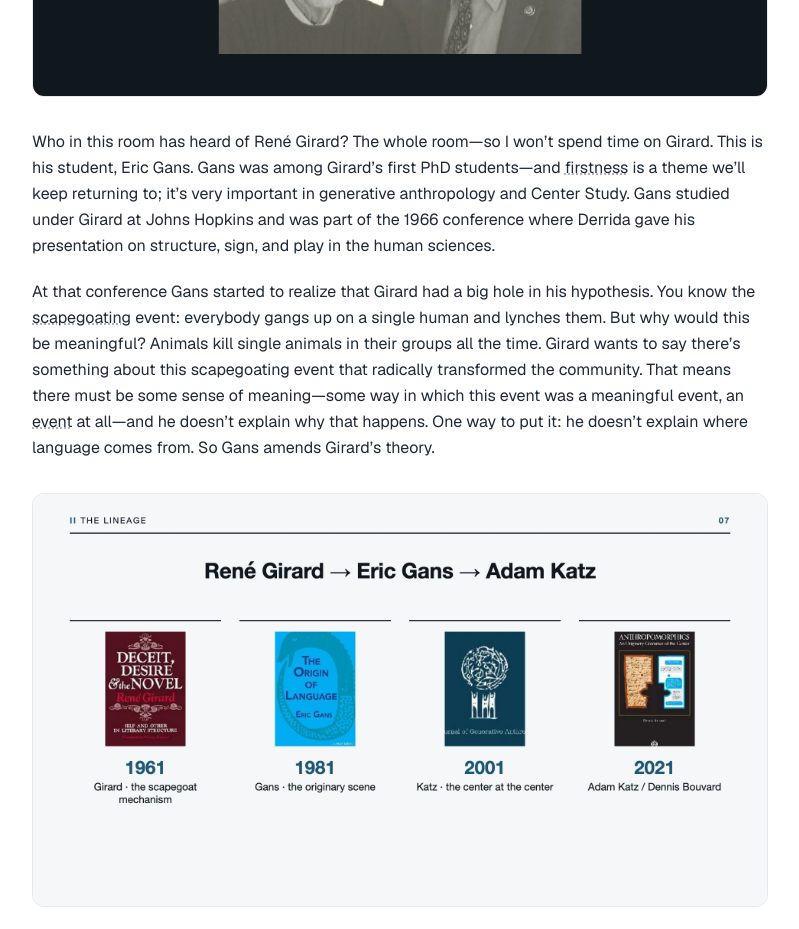
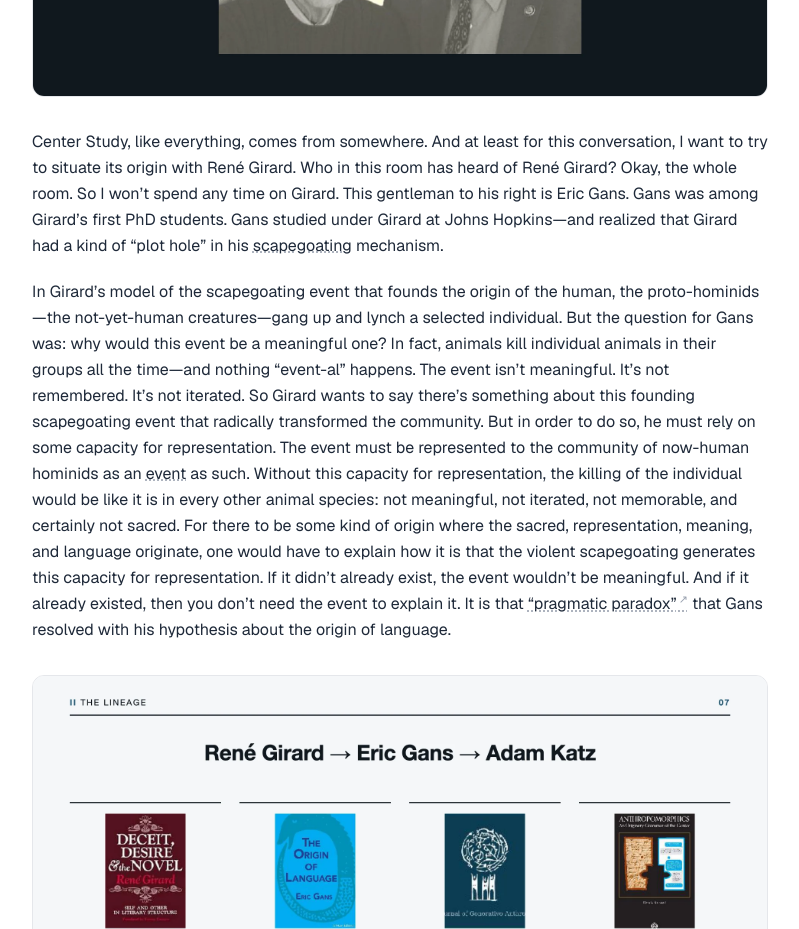
Before and after one commit to zackabaker/center-search-center, a Next.js app: page /intro-center-study-zack-baker in a window 1280 px wide. Shown: the part 3240-4169 px from the top of the page, without its empty margins (240-1039 px from the left). Built offline with nearby package versions, Linux system fonts and the light colour scheme; no server answers.

Commit message:
Talk page: dictated rewrite of Section II opening (Girard/Gans, plot hole, pragmatic paradox)
Co-Authored-By: Claude Fable 5 <noreply@anthropic.com>

```diff
--- a/src/app/intro-center-study-zack-baker/page.tsx
+++ b/src/app/intro-center-study-zack-baker/page.tsx
@@ -201,30 +201,42 @@ export default function IntroPage() {
       <H2>II. The lineage</H2>
       <Slide n={6} alt="René Girard and Eric Gans" />
       <P>
-        Who in this room has heard of René Girard? The whole room&mdash;so I
-        won&rsquo;t spend time on Girard. This is his student, Eric Gans. Gans
-        was among Girard&rsquo;s first PhD students&mdash;and{' '}
-        <TermLink href="/guide/concepts/firstness" defKey="c:firstness" className={TERM_CLASS} title="Concept: firstness">firstness</TermLink>
-        {' '}is a theme we&rsquo;ll keep returning to; it&rsquo;s very important in
-        generative anthropology and Center Study. Gans studied under Girard at
-        Johns Hopkins and was part of the 1966 conference where Derrida gave
-        his presentation on structure, sign, and play in the human sciences.
+        Center Study, like everything, comes from somewhere. And at least for
+        this conversation, I want to try to situate its origin with René
+        Girard. Who in this room has heard of René Girard? Okay, the whole
+        room. So I won&rsquo;t spend any time on Girard. This gentleman to his
+        right is Eric Gans. Gans was among Girard&rsquo;s first PhD students.
+        Gans studied under Girard at Johns Hopkins&mdash;and realized that
+        Girard had a kind of &ldquo;plot hole&rdquo; in his{' '}
+        <TermLink href="/guide/concepts/scapegoating" defKey="c:scapegoating" className={TERM_CLASS} title="Concept: scapegoating">scapegoating</TermLink>
+        {' '}mechanism.
       </P>
       <P>
-        At that conference Gans started to realize that Girard had a big hole
-        in his hypothesis. You know the{' '}
-        <TermLink href="/guide/concepts/scapegoating" defKey="c:scapegoating" className={TERM_CLASS} title="Concept: scapegoating">scapegoating</TermLink>
-        {' '}event: everybody gangs up on a single human and lynches them. But
-        why would this be meaningful?
-        Animals kill single animals in their groups all the time. Girard wants
-        to say there&rsquo;s something about this scapegoating event that
-        radically transformed the community. That means there must be some
-        sense of meaning&mdash;some way in which this event was a meaningful
-        event, an{' '}
+        In Girard&rsquo;s model of the scapegoating event that founds the
+        origin of the human, the proto-hominids&mdash;the not-yet-human
+        creatures&mdash;gang up and lynch a selected individual. But the
+        question for Gans was: why would this event be a meaningful one? In
+        fact, animals kill individual animals in their groups all the
+        time&mdash;and nothing &ldquo;event-al&rdquo; happens. The event
+        isn&rsquo;t meaningful. It&rsquo;s not remembered. It&rsquo;s not
+        iterated. So Girard wants to say there&rsquo;s something about this
+        founding scapegoating event that radically transformed the community.
+        But in order to do so, he must rely on some capacity for
+        representation. The event must be represented to the community of
+        now-human hominids as an{' '}
         <TermLink href="/guide/concepts/event" defKey="c:event" className={TERM_CLASS} title="Concept: event">event</TermLink>
-        {' '}at all&mdash;and he doesn&rsquo;t explain why that
-        happens. One way to put it: he doesn&rsquo;t explain where language
-        comes from. So Gans amends Girard&rsquo;s theory.
+        {' '}as such. Without this capacity for representation, the killing of
+        the individual would be like it is in every other animal species: not
+        meaningful, not iterated, not memorable, and certainly not sacred. For
+        there to be some kind of origin where the sacred, representation,
+        meaning, and language originate, one would have to explain how it is
+        that the violent scapegoating generates this capacity for
+        representation. If it didn&rsquo;t already exist, the event
+        wouldn&rsquo;t be meaningful. And if it already existed, then you
+        don&rsquo;t need the event to explain it. It is that{' '}
+        <Q slug="clr-5" q="pragmatic paradox created by the convergence">&ldquo;pragmatic paradox&rdquo;</Q>
+        {' '}that Gans resolved with his hypothesis about the origin of
+        language.
       </P>
       <Slide n={7} alt="Timeline: 1961–2021, Girard to Gans to Katz" />
       <P>Here&rsquo;s the timeline in twenty-year punches:</P>
```
